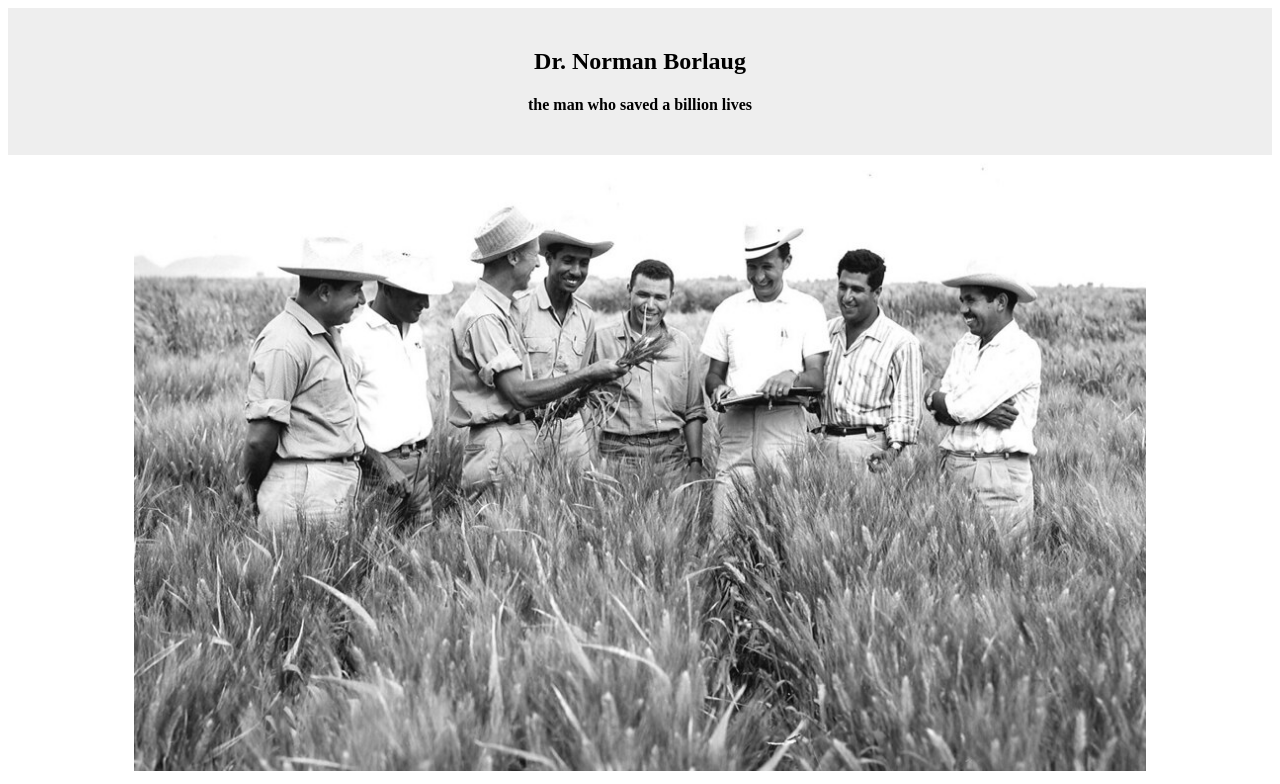
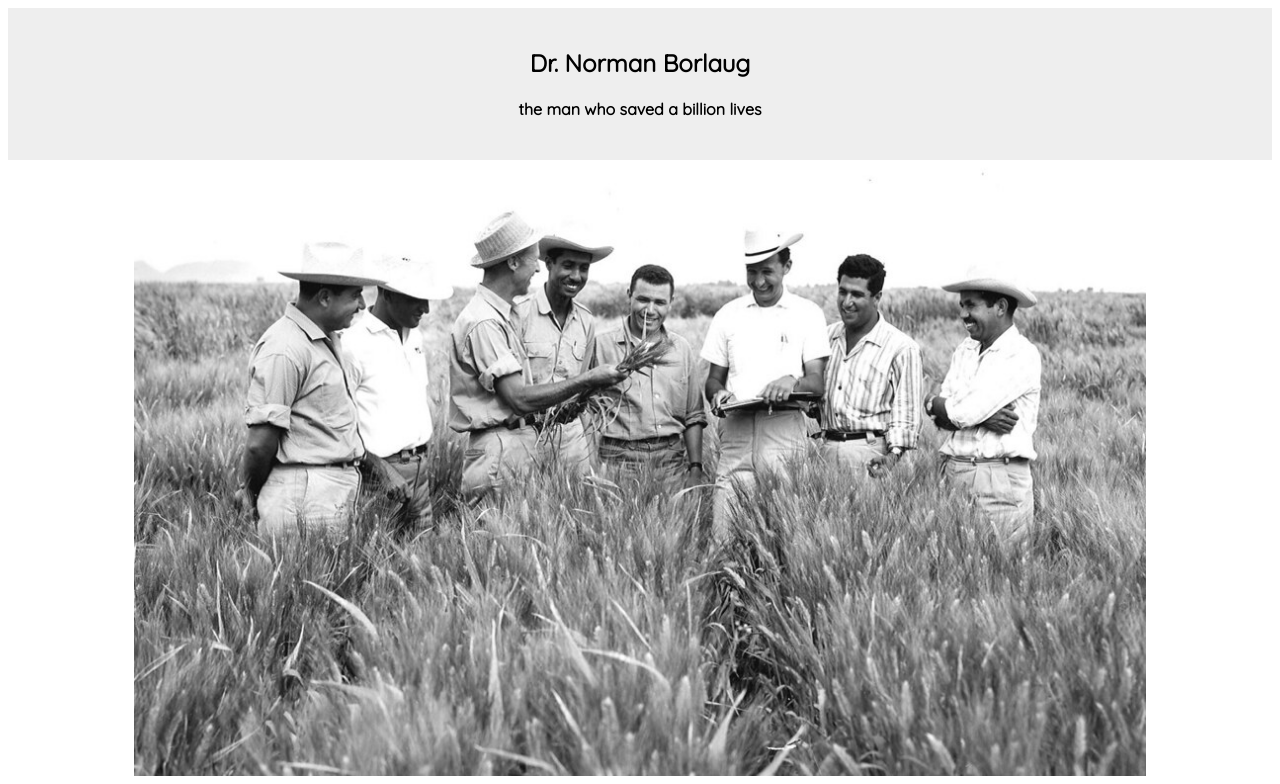
Before and after one commit to JauJau088/microverse-trial-abraham-jauhari, a plain HTML site: page index.html in a window 1280 px wide. Shown: the top 784 px of the page. Drawn offline with Linux system fonts and the light colour scheme.

Commit message:
change the font

```diff
--- a/css/style.css
+++ b/css/style.css
@@ -1,7 +1,7 @@
 #main{
   width: 100%;
   height: auto;
-  font-family: 'Quicksand:wght@300;400';
+  font-family: 'Quicksand';
 
 }
 
```
